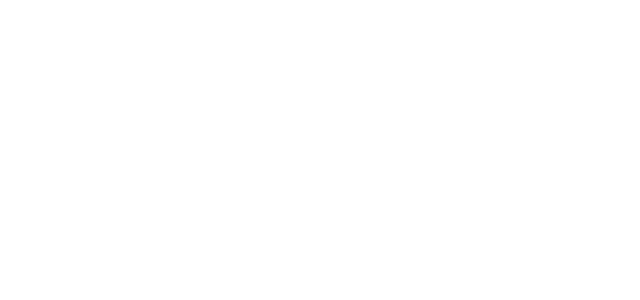
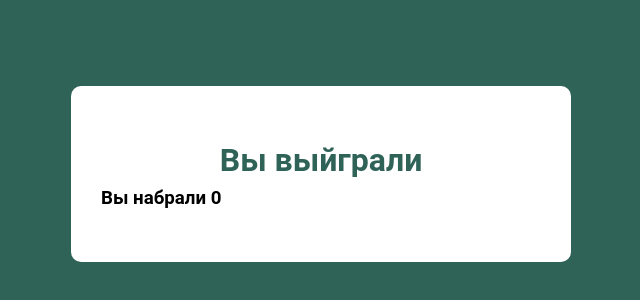
Before and after one commit to Iimanbek/Ak-Zhol-driving-school-, a Vue app: page /testingg/finish in a window 1280 px wide. Before the commit this address had no page. Shown: the part 226-526 px from the top of the page, without its empty margins (319-959 px from the left). Built offline with nearby package versions, Linux system fonts and the light colour scheme.

Commit message:
making result of test

```diff
--- a/src/components/Tests.vue
+++ b/src/components/Tests.vue
@@ -89,7 +89,7 @@
           const idd = this.$route.params.id;
           // this.$router.replace({ path: `/testing/${+idd + 1}`});
           if (this.$route.params.id >= this.valueStore.dataQst.length ){
-            this.$router.replace({ path: '/finsh'})
+            this.$router.replace({ path: '/testingg/finish'})
           }
           if (this.qstAnswers.answer === this.valueStore.valueRadio) {
             this.valueStore.ANSWERS += 1
@@ -108,7 +108,7 @@
             this.wrongANSwer = 'red'
 
             if (this.valueStore.NOANSWERS === 3){
-              this.$router.replace({ path: '/finsh'})
+              this.$router.replace({ path: '/testingg/finish'})
             }
           }
         }
--- /dev/null
+++ b/src/components/testFinish.vue
@@ -0,0 +1,71 @@
+<template>
+    <div class="main_wrapper">
+        <div class="result_wrapper">
+            <h1>Вы выйграли</h1>
+            <h3>Вы набрали {{ valueStore.ANSWERS }} </h3>
+        </div>
+    </div>
+</template>
+<script>
+import { mapStores } from 'pinia';
+import { useValueStore } from '../store/getValue';
+export default {
+    data() {
+        return {
+
+        }
+    },
+    methods: {
+
+    },
+    updated() {
+        // this.returnnn()
+    },
+    mounted() {
+    },
+    computed:{
+        ...mapStores(useValueStore)
+    }
+}
+</script>
+<style lang="scss">
+@media screen and (max-width: 350px) {
+    .result_wrapper{
+        background: white;
+        width: 200px;
+        padding: 50px 30px;
+        border-radius: 10px;
+    }
+    .naaaaa{
+    font-weight: 500;
+    }
+}
+// @media screen and (max-width: 350px) {
+//     .result_wrapper{
+//         background: white;
+//         width: 300px;
+//         padding: 50px 30px;
+//         border-radius: 10px;
+//     }
+//     .naaaaa{
+//     font-weight: 500;
+//     }
+// }
+.result_wrapper{
+  background: white;
+  width: 500px;
+  padding: 50px 30px;
+  border-radius: 10px;
+  h1{
+    text-align: center;
+    color: rgba(48, 99, 88, 1);
+  }
+}
+.main_wrapper{
+    height: 100vh ;
+    background: rgba(48, 99, 88, 1);
+    display: flex;
+    justify-content: center;
+    align-items: center;
+}
+</style>
--- a/src/router/index.js
+++ b/src/router/index.js
@@ -18,6 +18,11 @@
       path: '/testing/:id',
       name: 'testing',
       component: () => import('../views/TestingView.vue')
+    },
+    {
+      path: '/testingg/finish',
+      name: 'finish',
+      component: () => import('../components/testFinish.vue')
     }
   ]
 })
```
